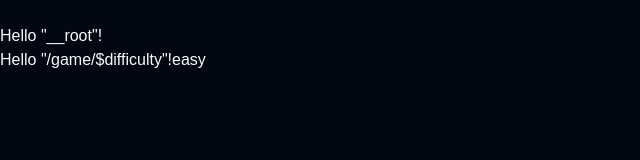
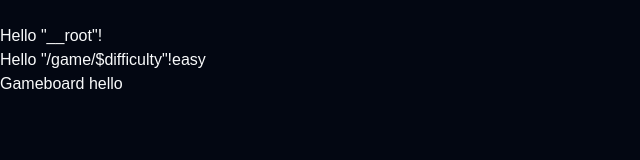
Before and after one commit to eijnewe/match-match, a React (Vite) app: page /game/easy in a window 1280 px wide. Shown: the top 160 px of the page, without its empty margins (0-640 px from the left). Built offline with nearby package versions, Linux system fonts and the light colour scheme.

Commit message:
Add Gameboard component and use in game route
Introduce a new GameBoard component (Gameboard) that accepts a `words` prop and renders a placeholder. Update the /game/$difficulty route to import and render the Gameboard component (passing `words="hello"`) and clean up the JSX return structure.

```diff
--- /dev/null
+++ b/src/components/GameBoard.tsx
@@ -0,0 +1,3 @@
+export function Gameboard({ words }) {
+  return <div>Gameboard {words}</div>
+}
--- a/src/routes/game/$difficulty.tsx
+++ b/src/routes/game/$difficulty.tsx
@@ -1,3 +1,4 @@
+import { Gameboard } from '@/components/GameBoard'
 import { createFileRoute } from '@tanstack/react-router'
 
 export const Route = createFileRoute('/game/$difficulty')({
@@ -6,7 +7,11 @@ export const Route = createFileRoute('/game/$difficulty')({
 
 function GamePage() {
   const { difficulty } = Route.useParams()
-  return <div>Hello "/game/$difficulty"!
-    {difficulty}
-  </div>
+  return (
+    <div>
+      Hello "/game/$difficulty"!
+      {difficulty}
+      <Gameboard words="hello" />
+    </div>
+  )
 }
```
